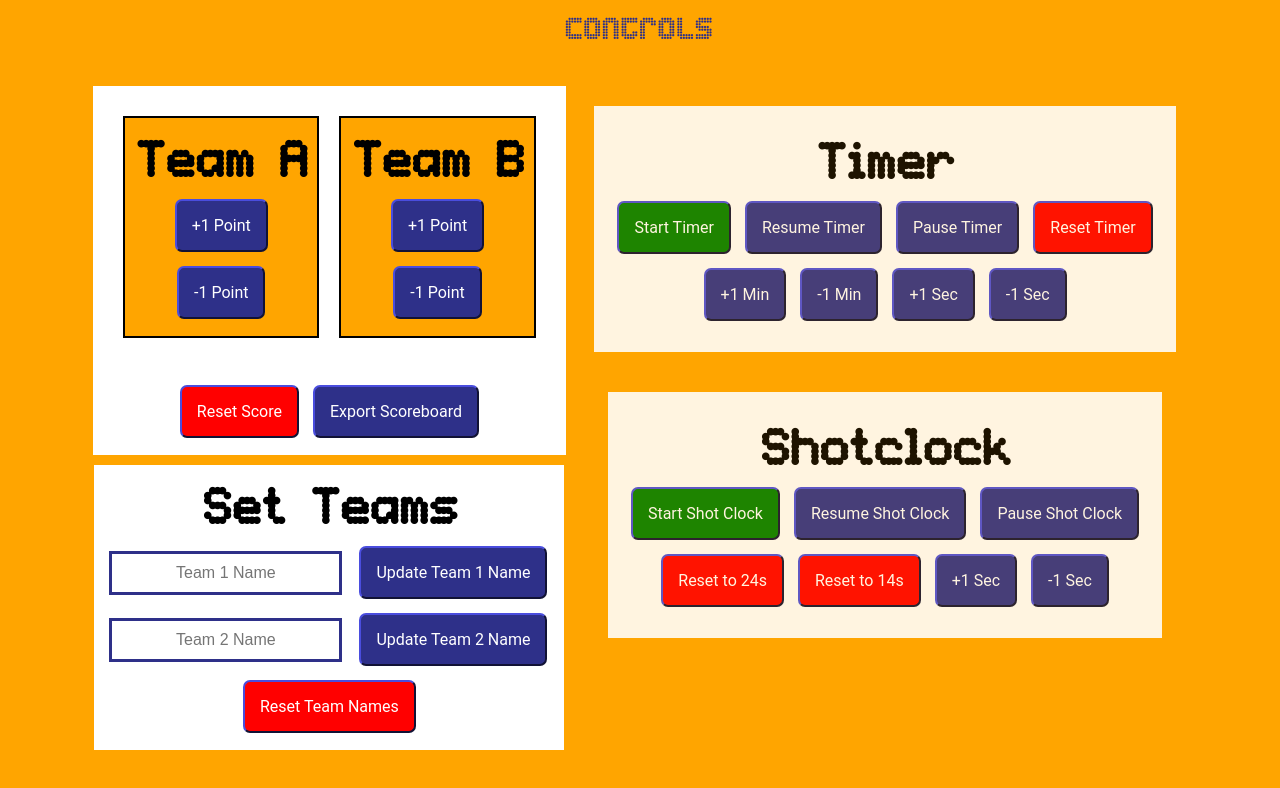
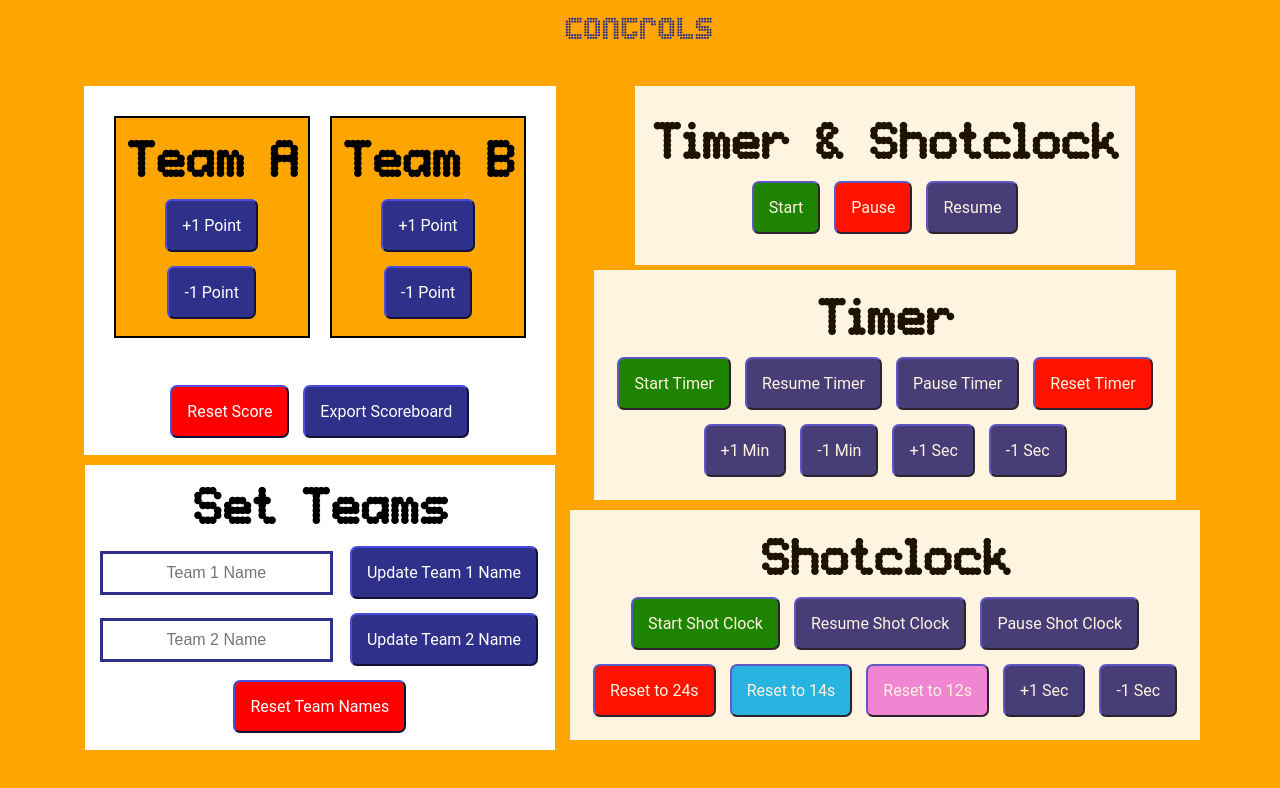
Before and after one commit to verren5/basketball-scoreboard, a website: page public/control.html in a window 1280 px wide. Drawn offline with nearby package versions, Linux system fonts and the light colour scheme.

Commit message:
added simultaneous start and stop buttons

```diff
--- a/public/control.html
+++ b/public/control.html
@@ -61,6 +61,14 @@
         </div>
 
        <div class="timeSettings">
+        <div class="timerAndSCSetter">
+          <h2>Timer & Shotclock</h2>
+          <div class="containerTimerAndSC">
+            <button id="startBothButton" style="background-color: green; color: white;">Start</button>
+            <button id="pauseBothButton" style="background-color: red; color: white;">Pause</button>
+            <button id="resumeBothButton">Resume</button>
+          </div>
+        </div>
         <div class="timeSetter">
           <h2>Timer</h2>
           <div class="containerTimer">
@@ -85,7 +93,8 @@
           </div>
           <div class="containerSC">
             <button id="resetTo24SC" style="background-color: red; color: white;">Reset to 24s</button>
-            <button id="resetTo14SC" style="background-color: red; color: white;">Reset to 14s</button>
+            <button id="resetTo14SC" style="background-color: #0BB5FF; color: white;">Reset to 14s</button>
+            <button id="resetTo12SC" style="background-color: violet; color: white;">Reset to 12s</button>
             <button id="addSecondSC">+1 Sec</button>
             <button id="subtractSecondSC">-1 Sec</button>
           </div>
--- a/public/control.js
+++ b/public/control.js
@@ -233,6 +233,16 @@ document.getElementById('resetTeamName').addEventListener('click', () => resetTe
 document.getElementById('resetScore').addEventListener('click', () => resetScore());
 document.getElementById('exportScoreboard').addEventListener('click', () =>exportScoreboard());
 
+//timer and shotclock
+document.getElementById('startBothButton').addEventListener('click', () => {
+    socket.send(JSON.stringify({ type: 'startBoth' }));
+});
+document.getElementById('pauseBothButton').addEventListener('click', () => {
+    socket.send(JSON.stringify({ type: 'pauseBoth' }));
+});
+document.getElementById('resumeBothButton').addEventListener('click', () => {
+    socket.send(JSON.stringify({ type: 'resumeBoth' }));
+});
 
 //timer
 document.getElementById('startButton').addEventListener('click', () => {
@@ -284,6 +294,10 @@ document.getElementById('resetTo14SC').addEventListener('click', () => {
     socket.send(JSON.stringify({ type: 'resetTo14SC' }));
 });
 
+document.getElementById('resetTo12SC').addEventListener('click', () => {
+    socket.send(JSON.stringify({ type: 'resetTo12SC' }));
+});
+
 document.getElementById('addSecondSC').addEventListener('click', () => {
     socket.send(JSON.stringify({ type: 'addSecondSC' }));
 });
--- a/public/styles.css
+++ b/public/styles.css
@@ -208,6 +208,29 @@ h4 {
     flex-direction: column;
 }
 
+.timerAndSCSetter{
+    background-color: white;
+    display: flex;
+    flex-direction: column;
+    align-items: center;
+    position: relative;
+    font-size: 2rem;
+    /*margin: 20px;*/
+    opacity: 0.88;
+    padding: 1.5rem 1rem;
+    z-index: 1;
+    max-width: 100%;
+    box-sizing: border-box;
+}
+
+.containerTimerAndSC{
+    background-color: white;
+    display: flex;
+    flex-direction: row;
+    justify-items: center;
+    align-items: center;
+}
+
 .timeSettings {
     left: 0;
     height: 30%;
@@ -223,9 +246,9 @@ h4 {
     align-items: center;
     position: relative;
     font-size: 2rem;
-    margin: 20px;
+    margin: 5px;
     opacity: 0.88;
-    padding: 1.5rem 1rem;
+    padding: 1rem;
     z-index: 1;
     max-width: 100%;
     box-sizing: border-box;
@@ -246,12 +269,9 @@ h4 {
     align-items: center;
     position: relative;
     font-size: 2rem;
-    margin: 20px;
+    margin: 5px;
     opacity: 0.88;
-    padding-left: 1rem;
-    padding-right: 1rem;
-    padding-top: 1.5rem;
-    padding-bottom: 1.5rem;
+    padding: 1rem;
     z-index: 1;
     max-width: 100%;
     box-sizing: border-box;
```
Also changed, not shown: public/display.js (+17 -0 lines), public/shot-clock.js (+7 -0 lines).
